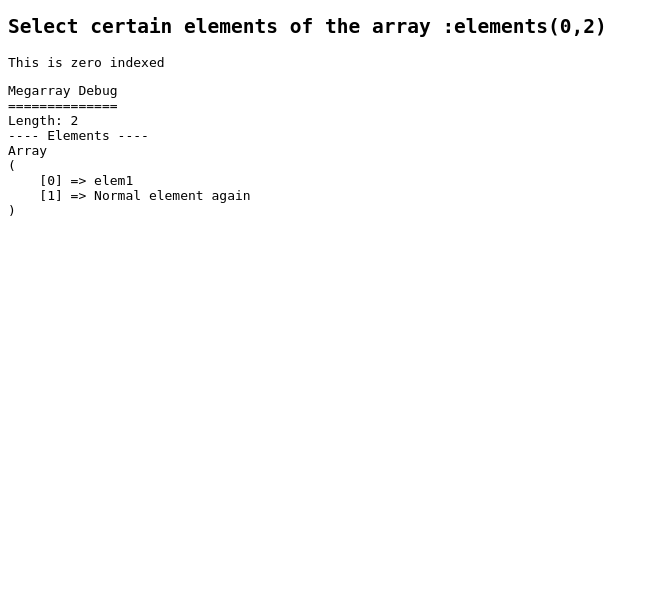
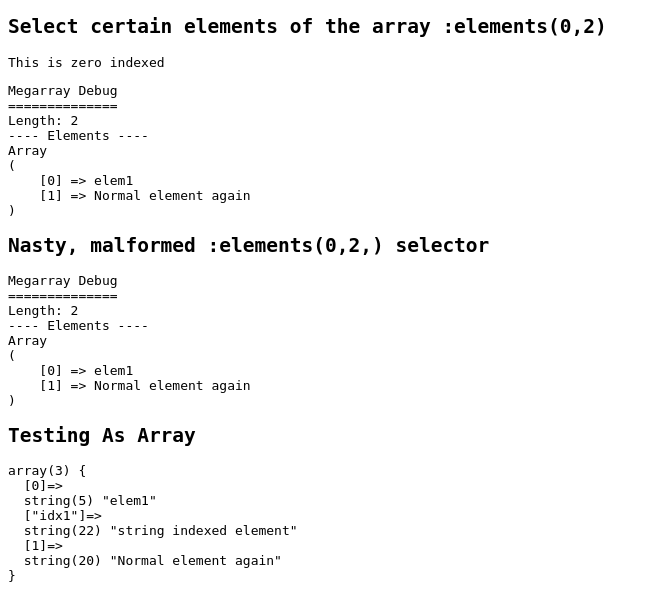
Before and after one commit to alexgisby/Megarray, a PHP site: page / in a window 1280 px wide. Shown: the part 2163-2759 px from the top of the page, without its empty margins (0-658 px from the left). Before the commit the page ends 2379 px from the top, so only its background shows below. Run offline with PHP 8.4, Linux system fonts and the light colour scheme.

Commit message:
Updated demos

```diff
--- a/index.php
+++ b/index.php
@@ -70,5 +70,14 @@
 	$result = $array[':elements(0,2)'];	// Select elements 0 and 2 from the array (1st and third elements). Zero indexed.
 	echo $result;
 
+	echo '<h2>Nasty, malformed :elements(0,2,) selector</h2>';
+	$result = $array[':elements(0,2,)'];
+	echo $result;
+
+	echo '<h2>Testing As Array</h2>';
+	var_dump($array->as_array());
+
+
+
 ?>
 </pre>
```
